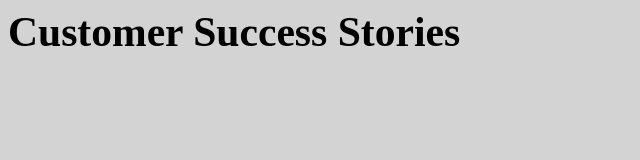
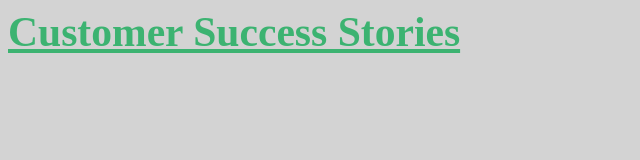
Before and after one commit to gaydosm/Team.Project.1.Team.2, a plain HTML site: page index3.html in a window 1280 px wide. Shown: the whole page, without its empty margins (0-640 px from the left). Drawn offline with Linux system fonts and the light colour scheme.

Commit message:
Update index3.html

```diff
--- a/index3.html
+++ b/index3.html
@@ -1,5 +1,5 @@
 <html>
   <body style="background-color: #D3D3D3;">
-    <h1 style="font-size:260%;">Customer Success Stories</h1>
+    <h1 style="font-size:260%; color:MediumSeaGreen; text-decoration:underline;">Customer Success Stories</h1>
   </body>
 </html>
```
